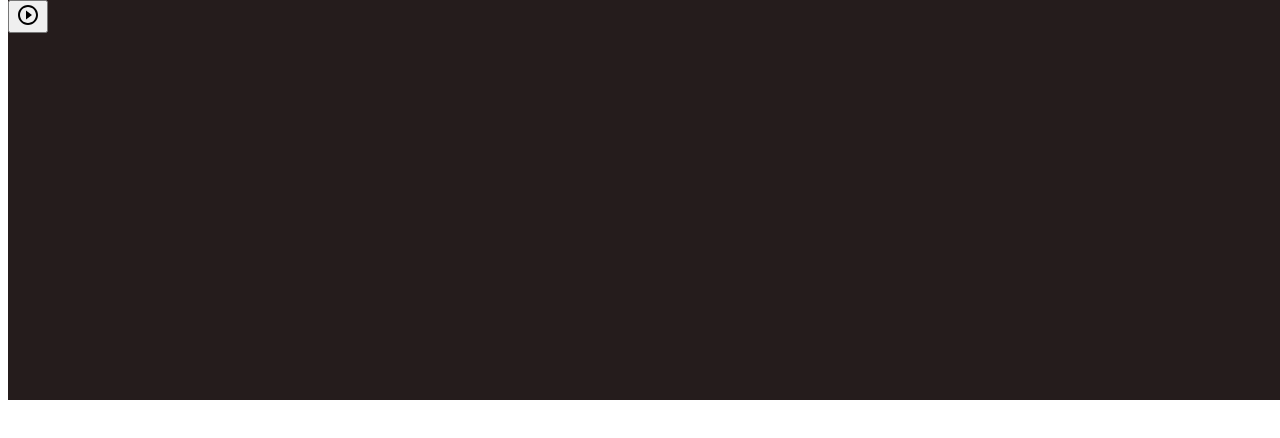
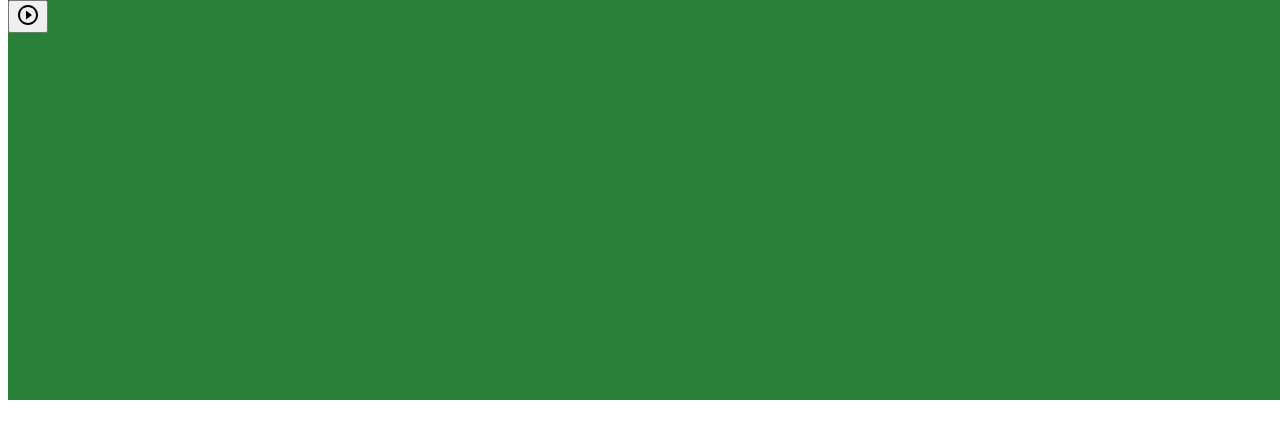
Before and after one commit to santoslanuza/radioproject, a Next.js app in the folder web/: page / in a window 1280 px wide. Shown: the top 438 px of the page. Built offline with nearby package versions, Linux system fonts and the light colour scheme.

Commit message:
home.module.css

```diff
--- a/web/styles/Home.module.css
+++ b/web/styles/Home.module.css
@@ -10,7 +10,7 @@
 
 .header {
    height: 50vh;
-   background-color: rgb(37, 28, 28);
+   background-color: rgb(43, 128, 57);
 }
 
 .main {
```
